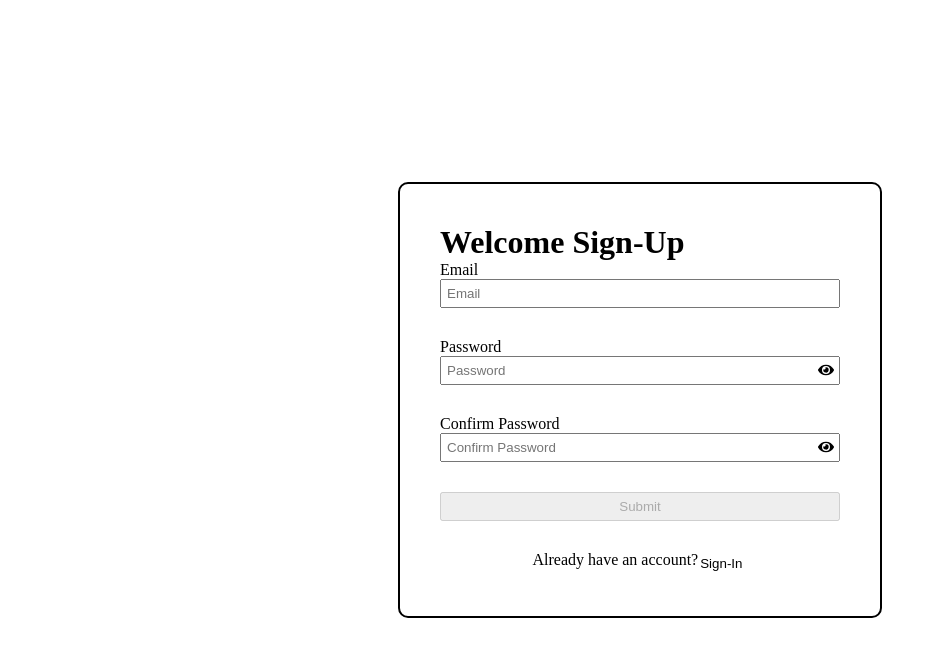
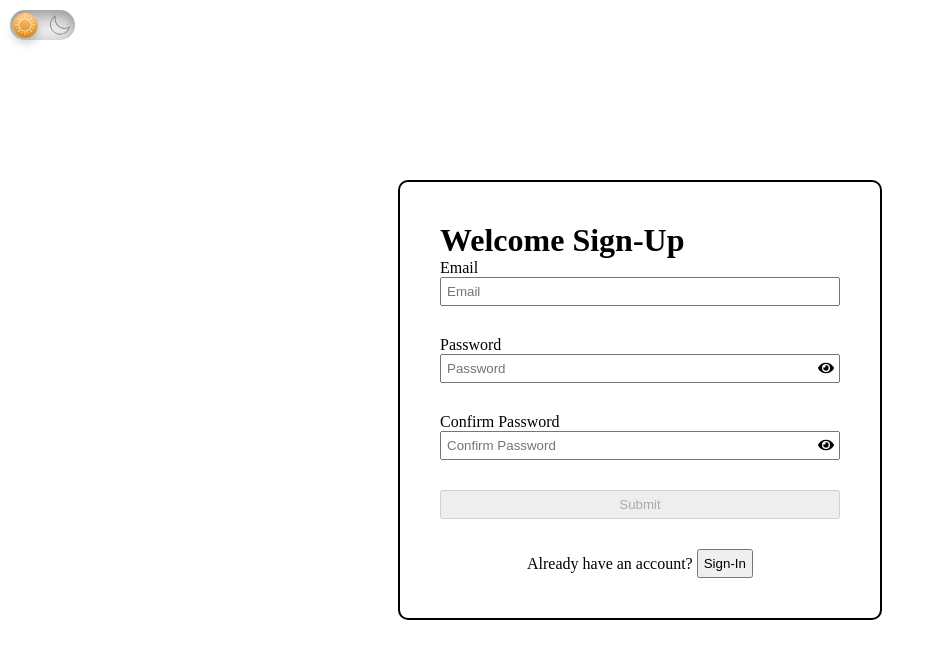
Before and after one commit to wadebutler/article-tracker, a React (Create React App) app: page /signup in a window 1280 px wide. Shown: the top 658 px of the page, without its empty margins (0-935 px from the left). Built offline with nearby package versions, Linux system fonts and the light colour scheme; no server answers.

Commit message:
dark mode toggle switch

```diff
--- a/src/App.js
+++ b/src/App.js
@@ -4,6 +4,7 @@ import { createBrowserRouter, RouterProvider } from "react-router-dom";
 import { AuthContext } from "./Context/AuthContext";
 import { Protected } from "./Routes/Protected/Protected";
 import { RecoilRoot } from "recoil";
+import DarkMode from "./Components/DarkModeSwitch/DarkMode";
 
 export default function App() {
     const router = createBrowserRouter([
@@ -27,9 +28,11 @@ export default function App() {
             element: <AuthForm formType={"signup"} />,
         },
     ]);
+
     return (
         <AuthContext>
             <RecoilRoot>
+                <DarkMode />
                 <RouterProvider router={router} />
             </RecoilRoot>
         </AuthContext>
--- /dev/null
+++ b/src/Components/DarkModeSwitch/DarkMode.css
@@ -0,0 +1,70 @@
+.dark_mode {
+    margin-top: -18px;
+    position: absolute;
+    top: 10px;
+    left: 10px;
+}
+
+.dark_mode_label {
+    width: 65px;
+    height: 30px;
+    position: relative;
+    display: block;
+    background: #ebebeb;
+    border-radius: 200px;
+    box-shadow: inset 0px 5px 15px rgba(0, 0, 0, 0.4),
+        inset 0px -5px 15px rgba(255, 255, 255, 0.4);
+    cursor: pointer;
+    transition: 0.3s;
+}
+.dark_mode_label:after {
+    content: "";
+    width: 25px;
+    height: 25px;
+    position: absolute;
+    top: 3px;
+    left: 3px;
+    background: linear-gradient(180deg, #ffcc89, #d8860b);
+    border-radius: 180px;
+    box-shadow: 0px 5px 10px rgba(0, 0, 0, 0.2);
+    transition: 0.3s;
+}
+.dark_mode_input {
+    width: 0;
+    height: 0;
+    visibility: hidden;
+}
+.dark_mode_input:checked + .dark_mode_label {
+    background: #242424;
+}
+.dark_mode_input:checked + .dark_mode_label:after {
+    left: 62px;
+    transform: translateX(-100%);
+    background: linear-gradient(180deg, #777, #3a3a3a);
+}
+.dark_mode_label:active:after {
+    width: 30px;
+}
+
+.dark_mode_label svg {
+    position: absolute;
+    width: 20px;
+    top: 5px;
+    z-index: 100;
+}
+.dark_mode_label svg.sun {
+    left: 5px;
+    fill: #fff;
+    transition: 0.3s;
+}
+.dark_mode_label svg.moon {
+    left: 40px;
+    fill: #7e7e7e;
+    transition: 0.3s;
+}
+.dark_mode_input:checked + .dark_mode_label svg.sun {
+    fill: #7e7e7e;
+}
+.dark_mode_input:checked + .dark_mode_label svg.moon {
+    fill: #fff;
+}
--- /dev/null
+++ b/src/Components/DarkModeSwitch/DarkMode.js
@@ -0,0 +1,48 @@
+import React from "react";
+import { ReactComponent as Sun } from "../../assets/Sun.svg";
+import { ReactComponent as Moon } from "../../assets/Moon.svg";
+import "./DarkMode.css";
+
+const DarkMode = () => {
+    const setDarkMode = () => {
+        document.querySelector("body").setAttribute("data-theme", "dark");
+        localStorage.setItem("theme", "dark");
+    };
+
+    const setLightMode = () => {
+        document.querySelector("body").setAttribute("data-theme", "light");
+        localStorage.setItem("theme", "light");
+    };
+
+    const toggleTheme = (e) => {
+        if (e.target.checked) {
+            setDarkMode();
+        } else {
+            setLightMode();
+        }
+    };
+
+    const theme = localStorage.getItem("theme");
+
+    if (theme === "dark") {
+        setDarkMode();
+    }
+
+    return (
+        <div className="dark_mode">
+            <input
+                className="dark_mode_input"
+                type="checkbox"
+                id="darkmode-toggle"
+                onChange={(e) => toggleTheme(e)}
+                defaultChecked={theme === "dark"}
+            />
+            <label className="dark_mode_label" for="darkmode-toggle">
+                <Sun />
+                <Moon />
+            </label>
+        </div>
+    );
+};
+
+export default DarkMode;
--- a/src/Components/Table/Table.css
+++ b/src/Components/Table/Table.css
@@ -7,7 +7,7 @@
 table,
 th,
 td {
-    border: 1px solid black;
+    border: 1px solid var(--border);
     border-collapse: collapse;
 }
 
--- a/src/Routes/AuthForm/AuthForm.css
+++ b/src/Routes/AuthForm/AuthForm.css
@@ -2,7 +2,7 @@
     display: flex;
     flex-direction: column;
     width: 400px;
-    border: 2px solid black;
+    border: 2px solid var(--border);
     padding: 40px;
     border-radius: 10px;
 }
@@ -26,12 +26,11 @@
     display: flex;
     justify-content: center;
     margin-top: 30px;
+    align-items: center;
 }
 
 .auth-bottom-text > button {
-    border: white;
-    background: white;
-    padding-left: 2px;
+    margin-left: 4px;
 }
 
 .auth-error-text {
--- a/src/index.css
+++ b/src/index.css
@@ -1,6 +1,24 @@
 * {
     margin: 0;
     padding: 0;
+    transition: all 0.3s ease-in-out;
+}
+
+:root {
+    --background: white;
+    --color: black;
+    --border: black;
+}
+
+[data-theme="dark"] {
+    --background: black;
+    --color: white;
+    --border: white;
+}
+
+body {
+    background: var(--background);
+    color: var(--color);
 }
 
 .layout-container {
@@ -9,6 +27,12 @@
     justify-content: center;
     align-items: center;
     height: 100vh;
+}
+
+.modal-close-icon,
+.table-header-sort-icon,
+.auth-eye-icon {
+    color: black;
 }
 
 button {
```
Also changed, not shown: src/assets/Moon.svg (added), src/assets/Sun.svg (added).
